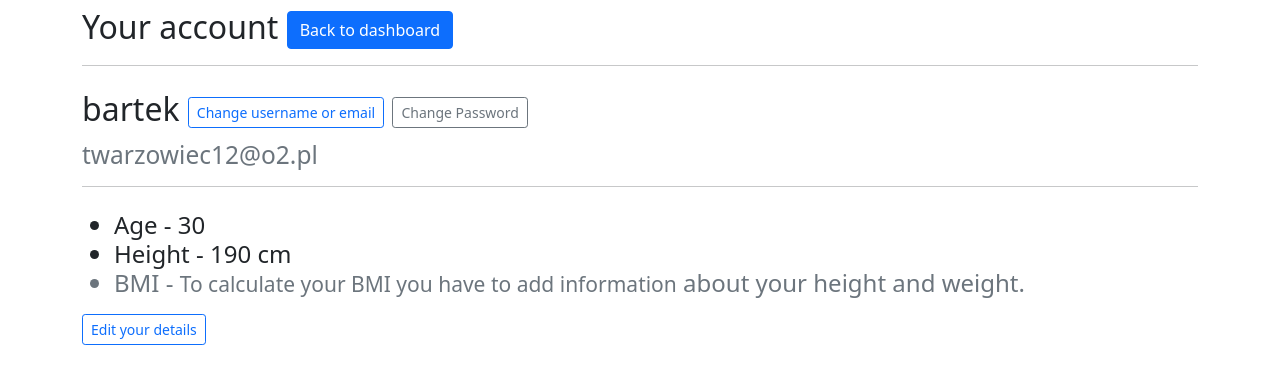
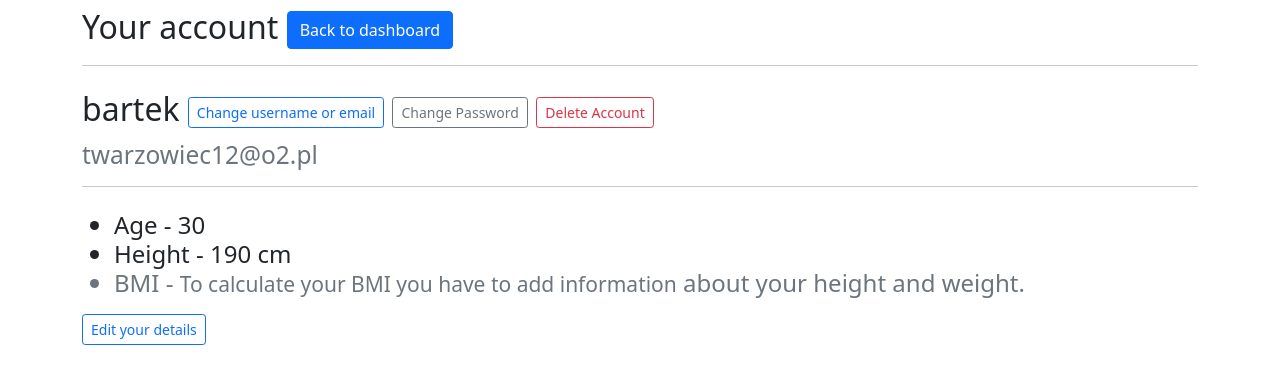
Before and after one commit to Twarzy/body_tracker, a Django app: page /profile/ in a window 1280 px wide. Shown: the part 56-440 px from the top of the page. Run offline with Django 3.2, Linux system fonts and the light colour scheme; a user stored in the database is signed in; data comes from the database, SQL or seed files in the repository; both versions use the stored data as it was after the commit; some libraries are stand-ins or nearby versions.

Commit message:
Added delete account option.

```diff
--- a/bst/templates/bst/measurement_form.html
+++ b/bst/templates/bst/measurement_form.html
@@ -5,7 +5,7 @@
 {% for message in messages %}
 
     {% if message.tags == 'warning' %}
-        <a class="btn btn-secondary " href="{% url 'dashboard-all' %}" role="button">Go to measurement history</a>
+        <a class="btn btn-secondary " href="{% url 'dashboard-all' user %}" role="button">Go to measurement history</a>
     {% endif %}
 {% endfor %}
 {% if object %}
--- a/bst/views.py
+++ b/bst/views.py
@@ -16,10 +16,11 @@ import datetime, csv
 
 # TODO Progress chart in dashboard
 # TODO User gallery (rather private)
-# TODO MEASUREMENT url should be <username>/<date> format (in progress)
 # TODO BMI CALCULATOR for not logged user too
 # TODO detailed add measurement (with lots of body part, BMI, water level, fat level)
 # TODO BMI ANALYZER from profile
+
+# TODO calendar view, with active links to "measure days" and disable for days without entered measurement
 
 # TODO USER
 # TODO Password recovery
@@ -207,9 +208,6 @@ class MeasureEditView(LoginRequiredMixin, UserPassesTestMixin, SuccessMessageMix
         return False
 
 
-# TODO calendar view, with active links to "measure days" and disable for days without entered measurement
-
-
 # Delete measurement
 class MeasureDeleteView(LoginRequiredMixin, UserPassesTestMixin, DeleteView):
     model = Measurement
@@ -223,12 +221,22 @@ class MeasureDeleteView(LoginRequiredMixin, UserPassesTestMixin, DeleteView):
 
         self.object = self.get_object()
         context = self.get_context_data(object=self.object)
+
         return self.render_to_response(context)
 
     def get_queryset(self):
         return Measurement.objects.filter(user=self.request.user)
 
-    # TODO add success message (SuccessMessageMixin not working on DeleteView)
+    def delete(self, request, *args, **kwargs):
+        """
+        Call the delete() method on the fetched object and then redirect to the
+        success URL.
+        """
+        self.object = self.get_object()
+        success_url = self.get_success_url()
+        self.object.delete()
+        messages.info(request, 'Measurement for {} deleted successfully.'.format(self.object.date))
+        return HttpResponseRedirect(success_url)
 
     def get_success_url(self):
         return reverse('dashboard-all', args=[self.request.user])
--- a/users/templates/users/profile.html
+++ b/users/templates/users/profile.html
@@ -14,9 +14,9 @@
   <div class="form-group mt-4">
     <p class="h2">{{ user.username }}
     <a class="btn btn-outline-primary btn-sm" href="{% url 'account_details'%}" role="button">
-                Change username or email
-            </a>
+                Change username or email</a>
     <a class="btn btn-outline-secondary btn-sm" href="{% url 'password_change' %}" role="button">Change Password</a>
+    <a class="btn btn-outline-danger btn-sm" href="{% url 'delete_account' user %}" role="button">Delete Account</a>
     <p class="h3"><small class="text-muted">{{ user.email }}</small>
     </p><hr>
   </div>
--- a/users/urls.py
+++ b/users/urls.py
@@ -16,10 +16,12 @@ Including another URLconf
 from django.urls import path
 from . import views
 from django.contrib.auth import views as auth_views
+from users.views import AccountDeleteView
 
 urlpatterns = [
     path('register/', views.register, name='register'),
     path('profile/', views.profile, name='profile'),
+    path('profile/<slug:slug>/delete/', AccountDeleteView.as_view(), name='delete_account'),
     path('profile/account-details', views.change_account_details, name='account_details'),
     path('profile/change-password/', views.PasswordChange.as_view(), name='password_change'),
 ]
--- a/users/views.py
+++ b/users/views.py
@@ -4,13 +4,15 @@ from django.contrib import messages
 from django.contrib.auth.models import User
 from django.contrib.auth.decorators import login_required
 from django.contrib.auth.views import PasswordChangeDoneView, PasswordChangeView
+from django.contrib.auth.mixins import LoginRequiredMixin, UserPassesTestMixin
+from django.views.generic import ListView, CreateView, DetailView, UpdateView, DeleteView
+from django.http import HttpResponse, HttpResponseRedirect, Http404
 from bst.views import bmi_calculator
 from bst.models import Measurement
 from .models import Profile
 from .forms import (UserRegisterForm,
                     UserUpdateForm,
-                    ProfileEditForm,
-                    )
+                    ProfileEditForm)
 
 
 def register(request):
@@ -88,3 +90,32 @@ class PasswordChange(PasswordChangeView):
     def form_valid(self, form):
         messages.success(self.request, 'Your password has been changed.')
         return super().form_valid(form)
+
+
+class AccountDeleteView(LoginRequiredMixin, UserPassesTestMixin, DeleteView):
+    model = User
+    slug_field = 'username'
+    template_name = 'users/account_delete.html'
+
+    def get_queryset(self):
+        return User.objects.filter(id=self.request.user.id)
+
+    def delete(self, request, *args, **kwargs):
+        """
+        Call the delete() method on the fetched object and then redirect to the
+        success URL.
+        """
+        self.object = self.get_object()
+        success_url = self.get_success_url()
+        self.object.delete()
+        messages.info(request, 'Account "{}" deleted successfully.'.format(self.object.username))
+        return HttpResponseRedirect(success_url)
+
+    def get_success_url(self):
+        return reverse('dashboard-all', args=[self.request.user])
+
+    def test_func(self):
+        user = self.get_object()
+        if self.request.user.id == user.id:
+            return True
+        return False
```
Also changed, not shown: users/templates/users/account_delete.html (added, +17 -0 lines), db.sqlite3.
